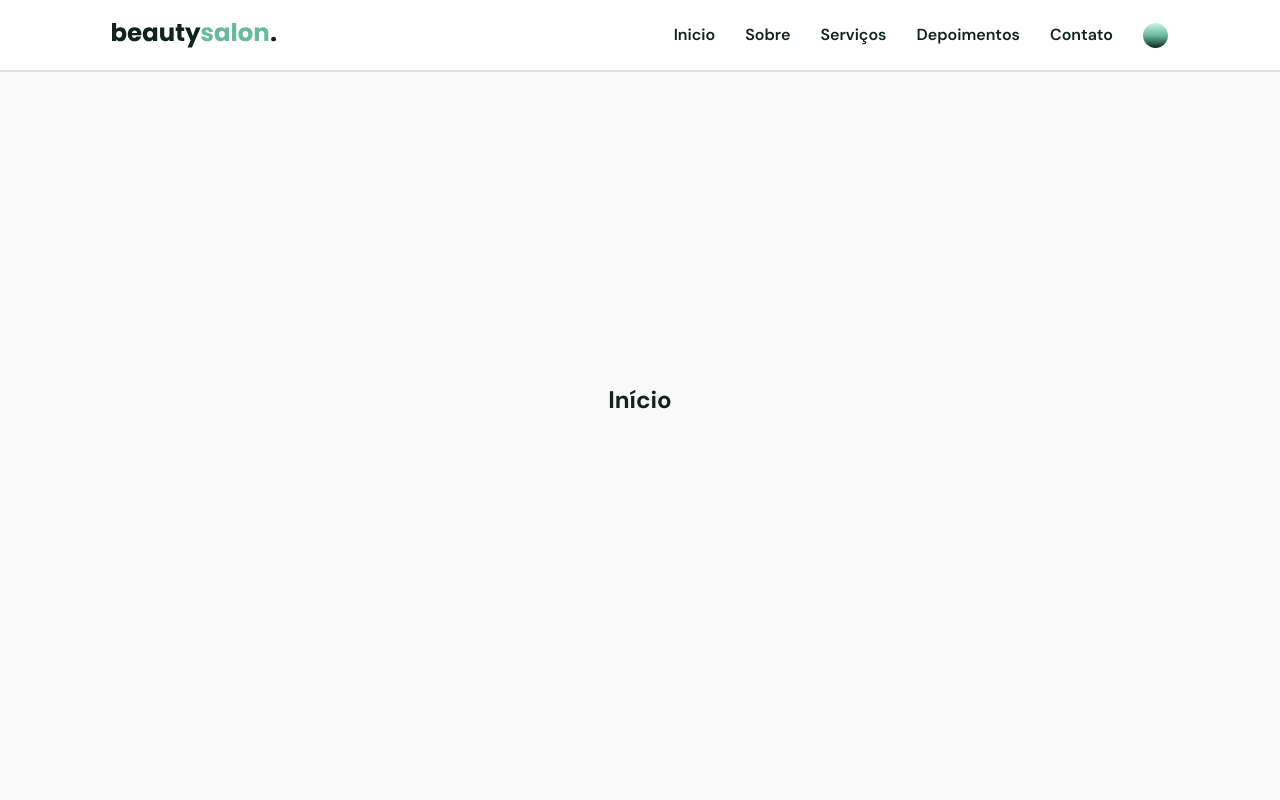
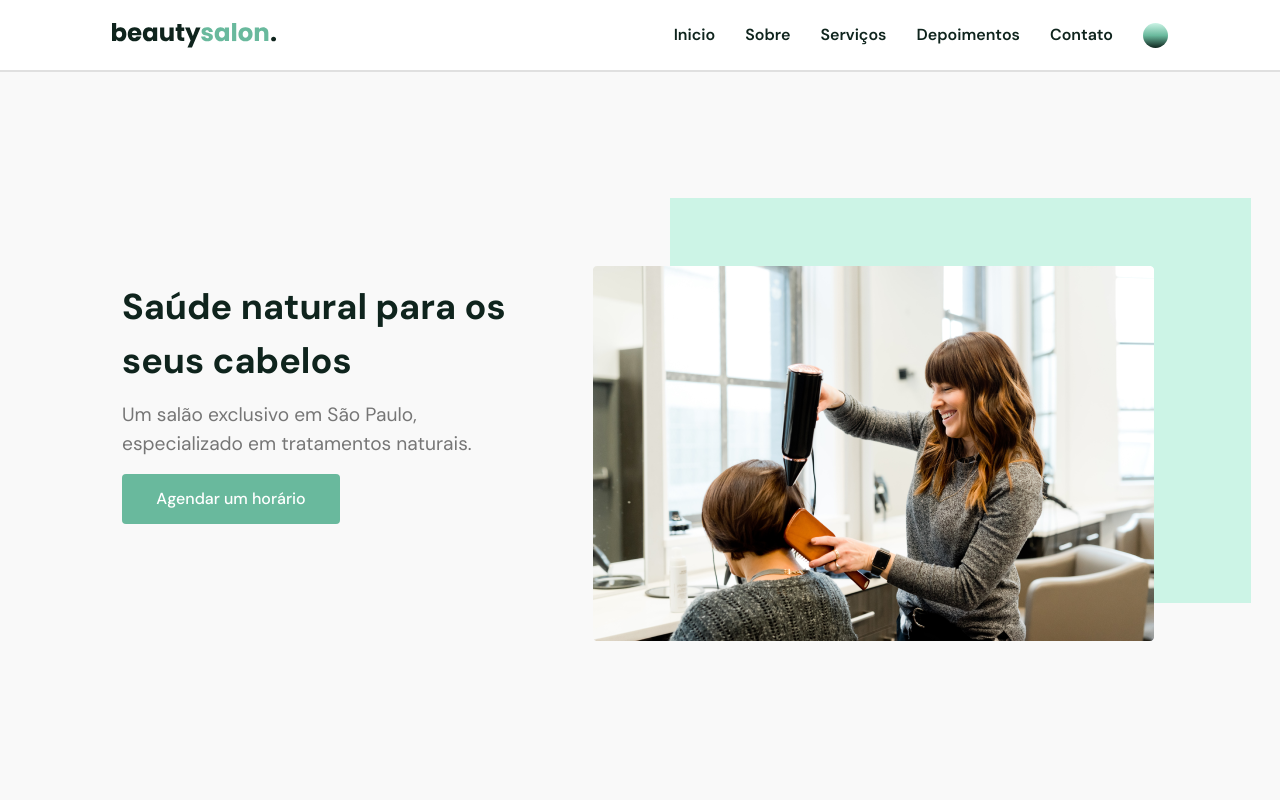
Before and after one commit to EdsonLopesJr/DESAFIO-SOUV-FRONTEND, a Next.js app: page / in a window 1280 px wide. Shown: the top 800 px of the page. Built offline with nearby package versions, Linux system fonts and the light colour scheme.

Commit message:
feat: implements interface home

```diff
--- a/src/components/Header/header.styled.ts
+++ b/src/components/Header/header.styled.ts
@@ -10,6 +10,7 @@ export const HeaderContainer = styled.header`
   justify-content: space-between;
   padding: 0 7rem;
   border-bottom: 2px solid ${({ theme }) => theme.colors.textPrimary}1F;
+  z-index: 1;
 
   @media (max-width: 1025px) {
     padding: 0 4rem;
--- a/src/components/Presentation/index.tsx
+++ b/src/components/Presentation/index.tsx
@@ -1,9 +1,28 @@
 import * as S from "./presentation.styled";
+import Image from "next/image";
+import presentation from "@/assets/images/presentation-image.png";
+import Link from "next/link";
 
 export const Presentation: React.FC = () => {
   return (
     <S.Wrapper id="home">
-      <h1>Início</h1>
+      <S.LeftSide>
+        <S.WrapperContent>
+          <S.Title>Saúde natural para os seus cabelos</S.Title>
+          <S.Subtitle>
+            Um salão exclusivo em São Paulo, especializado em tratamentos
+            naturais.
+          </S.Subtitle>
+          <Link href="appointment" passHref>
+            <S.Button>Agendar um horário</S.Button>
+          </Link>
+        </S.WrapperContent>
+      </S.LeftSide>
+      <S.RightSide>
+        <S.ImageWrapper>
+          <Image src={presentation} alt="presentation-image" />
+        </S.ImageWrapper>
+      </S.RightSide>
     </S.Wrapper>
   );
 };
--- a/src/components/Presentation/presentation.styled.ts
+++ b/src/components/Presentation/presentation.styled.ts
@@ -1,8 +1,78 @@
 import styled from "styled-components";
 
-export const Wrapper = styled.section`
+export const Wrapper = styled.main`
   height: 100vh;
+  width: 100%;
   display: flex;
   justify-content: center;
   align-items: center;
 `;
+
+export const LeftSide = styled.div`
+  flex: 1;
+  display: flex;
+  align-items: center;
+  justify-content: center;
+`;
+
+export const WrapperContent = styled.div`
+  width: 396px;
+  height: 240px;
+  display: flex;
+  flex-direction: column;
+  justify-content: flex-start;
+`;
+export const Title = styled.h1`
+  font-size: 2.25rem;
+  margin-bottom: 0.8rem;
+  font-weight: 700;
+`;
+
+export const Subtitle = styled.p`
+  font-size: 1.2rem;
+  margin-bottom: 1.5rem;
+  color: ${({ theme }) => theme.colors.textSecondary};
+  margin-bottom: 1rem;
+`;
+
+export const Button = styled.button`
+  padding: 0.9rem 2rem;
+  font-size: 1rem;
+  background-color: ${({ theme }) => theme.colors.primary};
+  color: white;
+  border: none;
+  border-radius: 4px;
+  cursor: pointer;
+  height: 50px;
+  width: 218px;
+  transition: 0.3s ease;
+  font-weight: 500;
+
+  display: flex;
+  align-items: center;
+  justify-content: center;
+
+  &:hover {
+    background-color: ${({ theme }) => theme.colors.secondary};
+    color: ${({ theme }) => theme.colors.dark};
+  }
+`;
+
+export const RightSide = styled.div`
+  flex: 1;
+  display: flex;
+  align-items: center;
+  justify-content: center;
+`;
+
+export const ImageWrapper = styled.div`
+  position: relative;
+  width: 581px;
+  height: 405px;
+  background-color: ${({ theme }) => theme.colors.secondary};
+  img {
+    position: absolute;
+    top: 68px;
+    right: 97px;
+  }
+`;
```
Also changed, not shown: src/pages/appointment/index.tsx (added, +13 -0 lines), src/assets/images/presentation-image.png (added).
